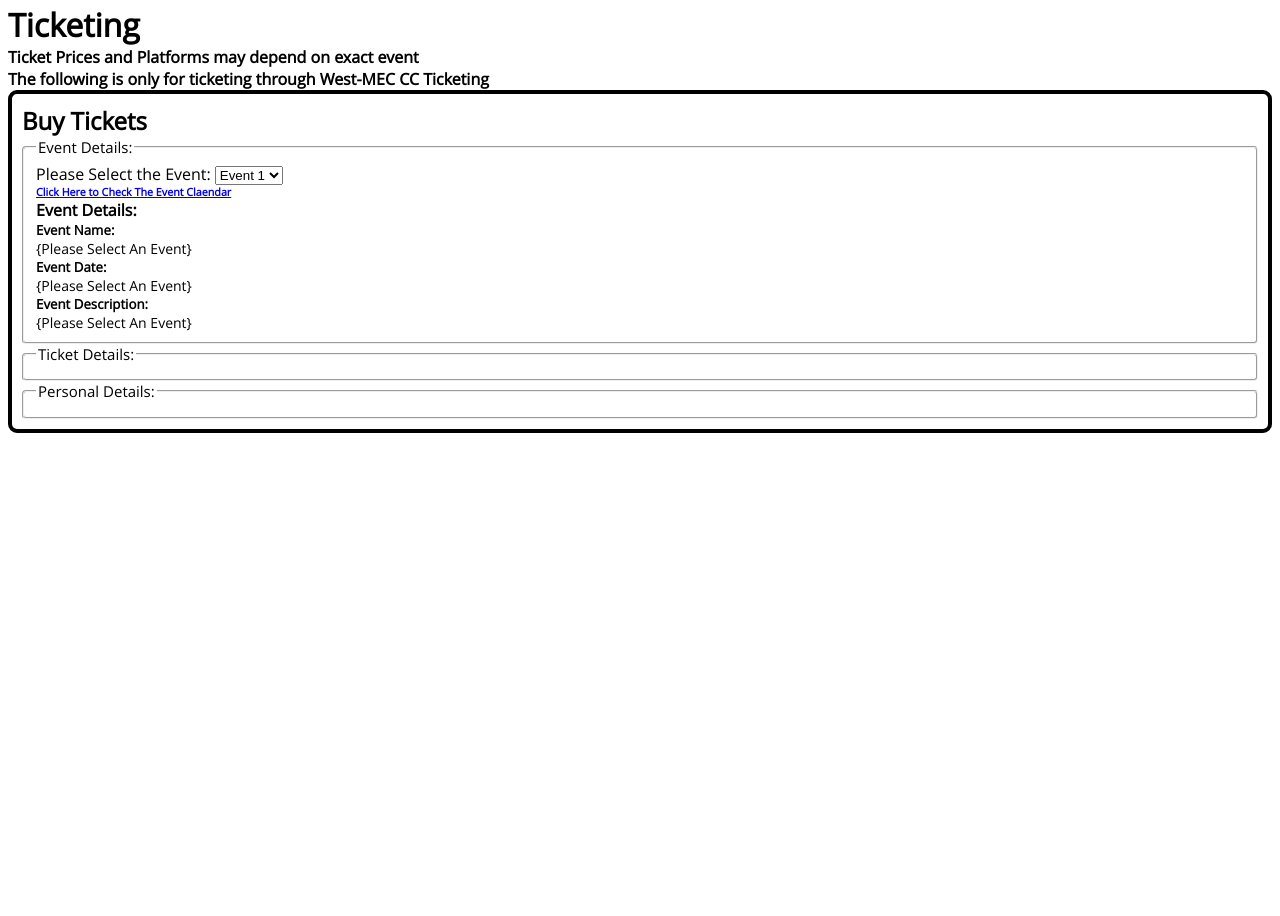
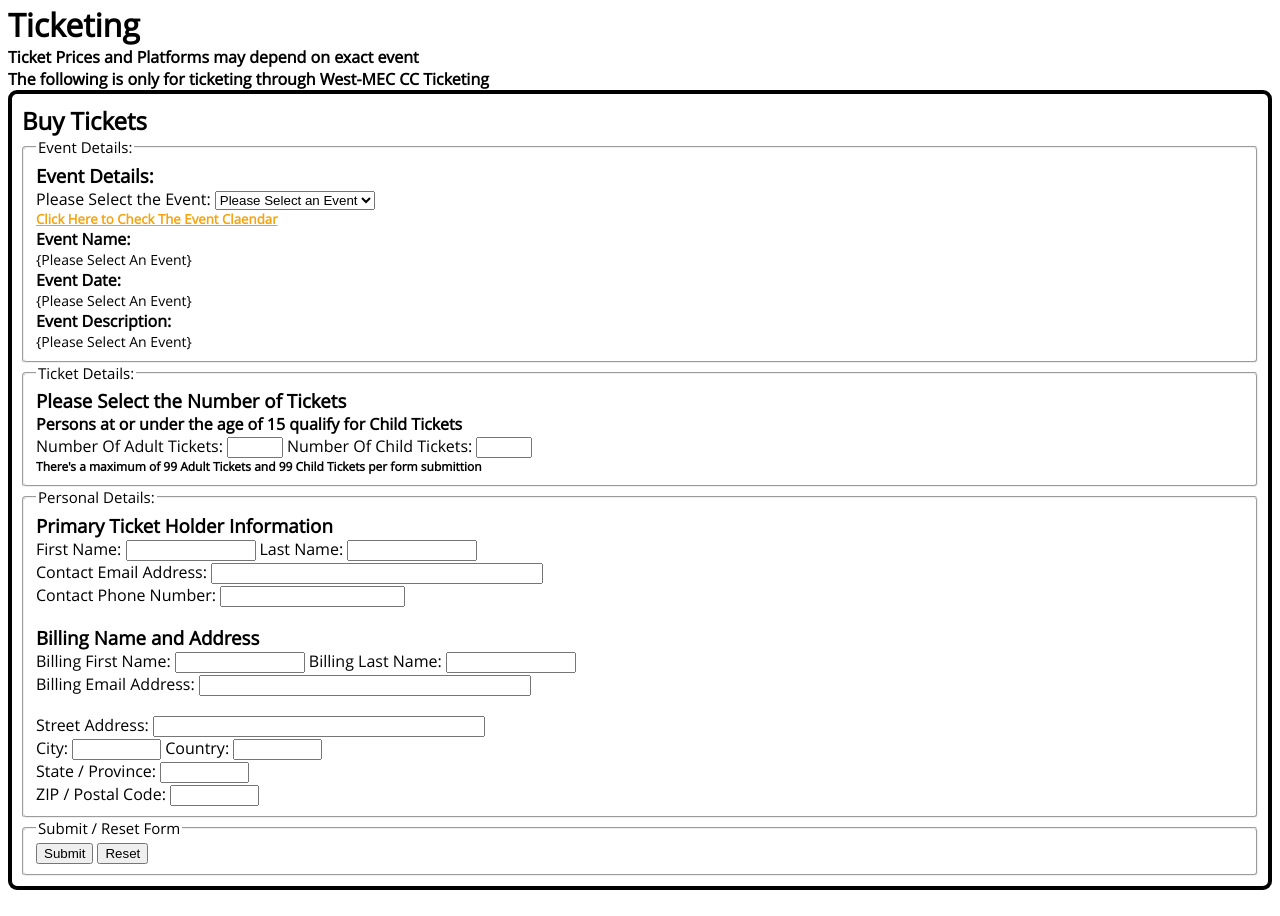
Before and after one commit to Brycerw11/community_center_website, a plain HTML site: page ticketing.html in a window 1280 px wide. Shown: the part 383-1299 px from the top of the page. Before the commit the page ends 842 px from the top, so only its background shows below. Drawn offline with Linux system fonts and the light colour scheme; a web font is replaced by a local one.

Commit message:
Ticketing Menu Form Finished

```diff
--- a/ticketing.html
+++ b/ticketing.html
@@ -33,31 +33,93 @@
             <fieldset>
                 <legend>Event Details:</legend>
 
+                <h3>Event Details:</h3>
+
                 <!-- Event Selection -->
                 <label for="eventSelection">Please Select the Event:</label>
-                <select id="eventSelection" name="eventSelection">
+                <select required id="eventSelection" name="eventSelection">
+                    <option value="none" selected disabled hidden>Please Select an Event</option>
                     <option value="event1">Event 1</option>
                     <option value="event2">Event 2</option>
                     <option value="event3">Event 3</option>
                 </select>
-                <h6><a href="./calendar.html" target="_blank">Click Here to Check The Event Claendar</a></h6>
+                <h5><a href="./calendar.html" target="_blank" class="orangeLink">Click Here to Check The Event Claendar</a></h5>
 
-                <h4>Event Details:</h3>
-                <h5>Event Name:</h5> <span class="eventDetails">{Please Select An Event}</span>
-                <h5>Event Date:</h5> <span class="eventDetails">{Please Select An Event}</span>
-                <h5>Event Description:</h5> <span class="eventDetails">{Please Select An Event}</span>
+                <h4>Event Name:</h4> <span class="eventDetails">{Please Select An Event}</span>
+                <h4>Event Date:</h4> <span class="eventDetails">{Please Select An Event}</span>
+                <h4>Event Description:</h4> <span class="eventDetails">{Please Select An Event}</span>
 
             </fieldset>
 
             <fieldset>
                 <legend>Ticket Details:</legend>
+                <h3>Please Select the Number of Tickets</h3>
+                <h4>Persons at or under the age of 15 qualify for Child Tickets</h4>
+
+                <label for="adultTixNumSelect">Number Of Adult Tickets:</label>
+                <input required type="number" name="adultTixNumSelect" id="adultTixNumSelect" min="1" max="99">
+                <label for="childTixNumSelect">Number Of Child Tickets:</label>
+                <input required type="number" name="childTixNumSelect" id="childTixNumSelect" min="1" max="99">
+                <h6>There's a maximum of 99 Adult Tickets and 99 Child Tickets per form submittion</h6>
 
             </fieldset>
 
             <fieldset>
                 <legend>Personal Details:</legend>
 
+                <h3>Primary Ticket Holder Information</h3>
+                <label for="firstNameInput">First Name: </label>
+                <input required type="text" id="firstNameInput" name="firstNameInput" class="threeQuartersInputBox">
+                <label for="lastNameInput">Last Name: </label>
+                <input required type="text" id="lastNameInput" name="lastNameInput" class="threeQuartersInputBox">
+                <br>
+                <label for="emailInput">Contact Email Address: </label>
+                <input type="email" id="emailInput" name="emailInput" class="doubleInputBox">
+                <br>
+                <label for="phoneNumInput">Contact Phone Number: </label>
+                <input type="tel" id="phoneNumInput" name="phoneNumInput" class="">
+
+                <br>
+                <br>
+
+                <h3>Billing Name and Address</h3>
+                <label for="billingFirstNameInput">Billing First Name: </label>
+                <input required type="text" id="billingFirstNameInput" name="billingFirstNameInput" class="threeQuartersInputBox">
+                <label for="billingLastNameInput">Billing Last Name: </label>
+                <input required type="text" id="billingLastNameInput" name="billingLastNameInput" class="threeQuartersInputBox">
+
+                <br>
+                <label for="billingEmailInput">Billing Email Address: </label>
+                <input required type="email" id="billingEmailInput" name="billingEmailInput" class="doubleInputBox">
+
+                <br>
+                <br>
+                <label for="streetAddressInput">Street Address: </label>
+                <input required type="text" id="streetAddressInput" name="streetAddressInput" class="doubleInputBox">
+
+                <br>
+                <label for="cityInput">City: </label>
+                <input required type="text" id="cityInput" name="cityInput" class="halfInputBox">
+                <label for="countryInput">Country: </label>
+                <input required type="text" id="countryInput" name="countryInput" class="halfInputBox">
+
+                <br>
+                <label for="stateProvinceInput">State / Province: </label>
+                <input required type="text" id="stateProvinceInput" name="stateProvinceInput" class="halfInputBox">
+
+                <br>
+                <label for="zipInput">ZIP / Postal Code: </label>
+                <input required type="text" id="zipInput" name="zipInput" class="halfInputBox">
+
             </fieldset>
+
+            <fieldset>
+                <legend>Submit / Reset Form</legend>
+
+                <button type="submit">Submit</button>
+                <button type="reset">Reset</button>
+            </fieldset>
+
         </form>
     </main>
 
--- a/ticketingstyle.css
+++ b/ticketingstyle.css
@@ -22,3 +22,17 @@ label{
     font-weight: 350;
     font-size: 14px;
 }
+
+h6 {
+    font-size: .75em;
+}
+
+.threeQuartersInputBox {
+    width: 122px;
+}
+.halfInputBox {
+    width: 81px;
+}
+.doubleInputBox {
+    width: 324px;
+}
```
